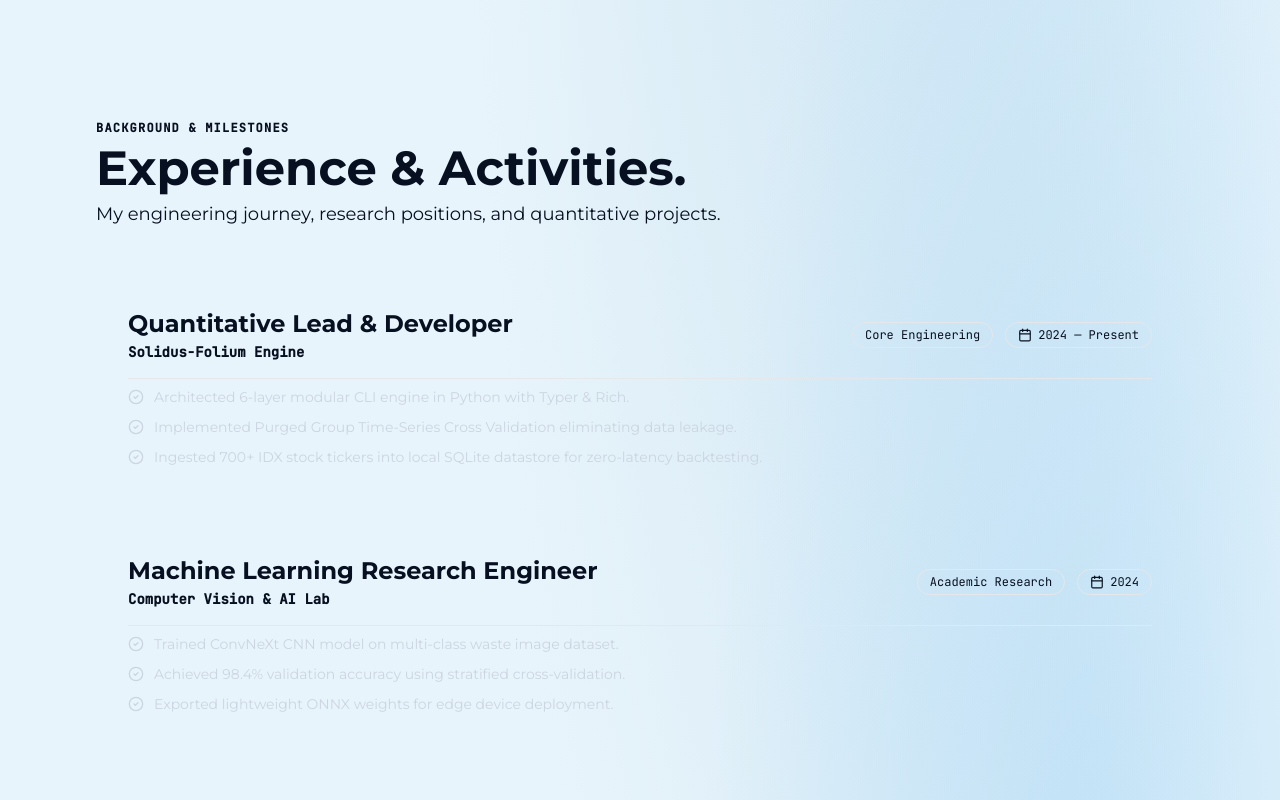
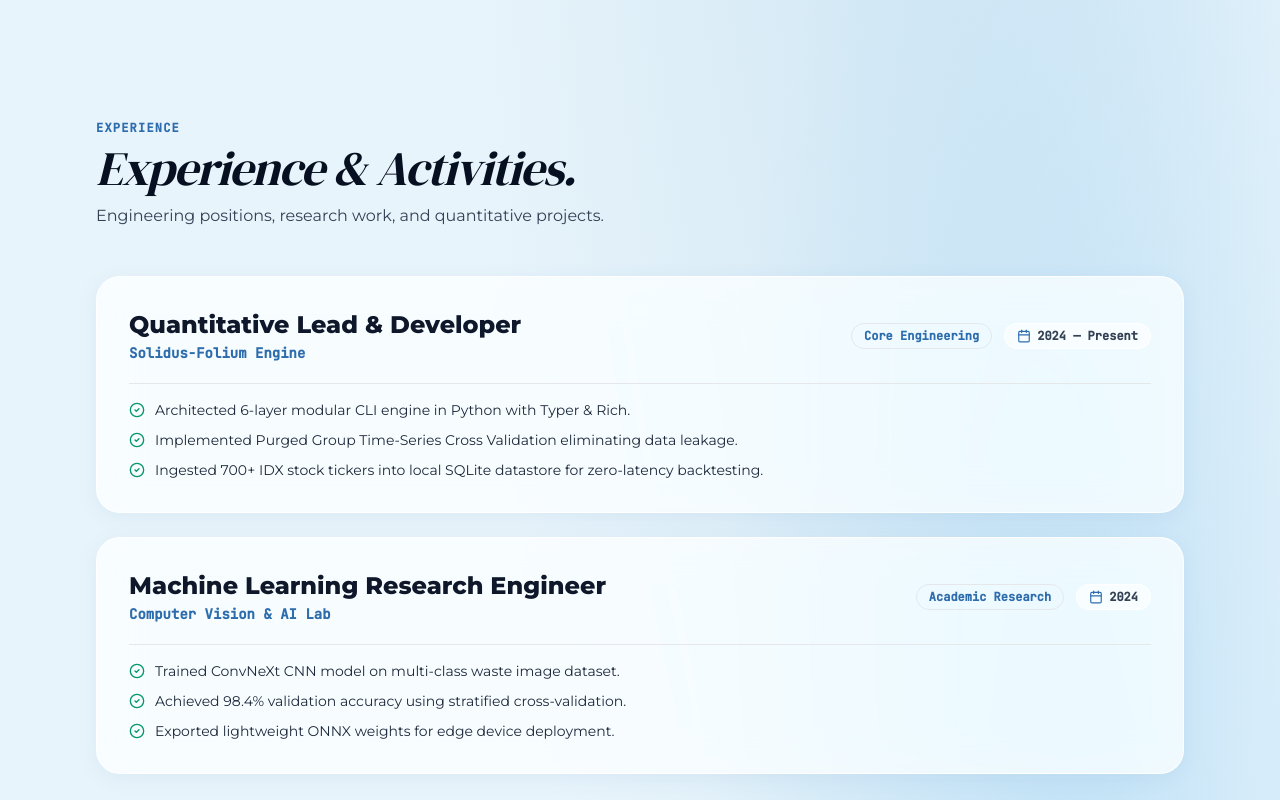
Before and after one commit to Josshua-DSA/Ingenium, a Next.js app: page / in a window 1280 px wide. Shown: the part 4860-5660 px from the top of the page. Built offline with nearby package versions, Linux system fonts and the light colour scheme.

Commit message:
style(experience): align with Arctic Frost light glass theme

```diff
--- a/components/sections/ExperienceSection.tsx
+++ b/components/sections/ExperienceSection.tsx
@@ -1,4 +1,4 @@
-import { Briefcase, Calendar, CheckCircle2 } from 'lucide-react'
+import { Calendar, CheckCircle2 } from 'lucide-react'
 
 const experiences = [
   {
@@ -27,52 +27,56 @@ const experiences = [
 
 export function ExperienceSection() {
   return (
-    <section id="experience" className="w-full min-h-screen flex items-center justify-center py-24 relative z-10">
+    <section id="experience" className="w-full min-h-screen flex items-center justify-center py-24 relative z-10 text-text-primary">
       <div className="max-w-6xl mx-auto px-4 sm:px-6 lg:px-8 w-full">
 
+        {/* Section Header */}
         <div className="mb-12">
-          <span className="font-mono text-xs uppercase tracking-widest text-frost-mid block mb-2 font-semibold">
-            BACKGROUND & MILESTONES
+          <span className="font-mono text-xs uppercase tracking-widest text-arctic-blue block mb-2 font-bold">
+            EXPERIENCE
           </span>
-          <h2 className="font-display text-3xl sm:text-5xl font-bold text-text-primary">
+          <h2 className="font-accent italic text-3xl sm:text-5xl text-text-primary tracking-tight">
             Experience & Activities.
           </h2>
-          <p className="text-text-sub text-lg mt-2 font-body">
-            My engineering journey, research positions, and quantitative projects.
+          <p className="text-slate-700 text-base mt-3 font-display font-medium max-w-xl">
+            Engineering positions, research work, and quantitative projects.
           </p>
         </div>
 
+        {/* Experience Cards */}
         <div className="space-y-6">
           {experiences.map((exp, idx) => (
-            <div key={idx} className="glass-card-arctic p-8 rounded-3xl relative">
-              <div className="flex flex-wrap items-center justify-between gap-4 mb-4">
+            <div key={idx} className="backdrop-blur-[20px] backdrop-saturate-[180%] bg-[rgba(255,255,255,0.75)] border border-white/90 border-t-white p-8 rounded-3xl shadow-[0_4px_20px_rgba(46,109,173,0.08)]">
+
+              <div className="flex flex-wrap items-center justify-between gap-4 mb-5">
                 <div>
-                  <h3 className="font-display text-2xl font-bold text-text-primary">
+                  <h3 className="font-display text-xl sm:text-2xl font-extrabold text-slate-900">
                     {exp.role}
                   </h3>
-                  <div className="font-mono text-sm text-frost-mid font-semibold mt-0.5">
+                  <div className="font-mono text-sm text-arctic-blue font-bold mt-0.5">
                     {exp.organization}
                   </div>
                 </div>
-                <div className="flex items-center space-x-3 font-mono text-xs text-text-sub">
-                  <span className="bg-navy-mid border border-frost-mid/30 px-3 py-1 rounded-full text-frost-light">
+                <div className="flex items-center space-x-3 font-mono text-xs">
+                  <span className="bg-arctic-blue/10 border border-arctic-blue/20 px-3 py-1 rounded-full text-arctic-blue font-bold">
                     {exp.type}
                   </span>
-                  <div className="flex items-center space-x-1.5 bg-navy-dark px-3 py-1 rounded-full border border-navy-mid">
-                    <Calendar className="w-3.5 h-3.5 text-frost-mid" />
+                  <div className="flex items-center space-x-1.5 bg-white/60 border border-white/90 px-3 py-1 rounded-full text-slate-700 font-semibold">
+                    <Calendar className="w-3.5 h-3.5 text-arctic-blue" />
                     <span>{exp.period}</span>
                   </div>
                 </div>
               </div>
 
-              <ul className="space-y-2.5 pt-2 border-t border-navy-mid/60 text-slate-300 text-sm font-body">
+              <ul className="space-y-2.5 pt-4 border-t border-arctic-blue/10 text-slate-800 text-sm font-display font-medium">
                 {exp.highlights.map((h, i) => (
                   <li key={i} className="flex items-start space-x-2.5">
-                    <CheckCircle2 className="w-4 h-4 text-status-emerald shrink-0 mt-0.5" />
+                    <CheckCircle2 className="w-4 h-4 text-emerald-600 shrink-0 mt-0.5" />
                     <span>{h}</span>
                   </li>
                 ))}
               </ul>
+
             </div>
           ))}
         </div>
```
